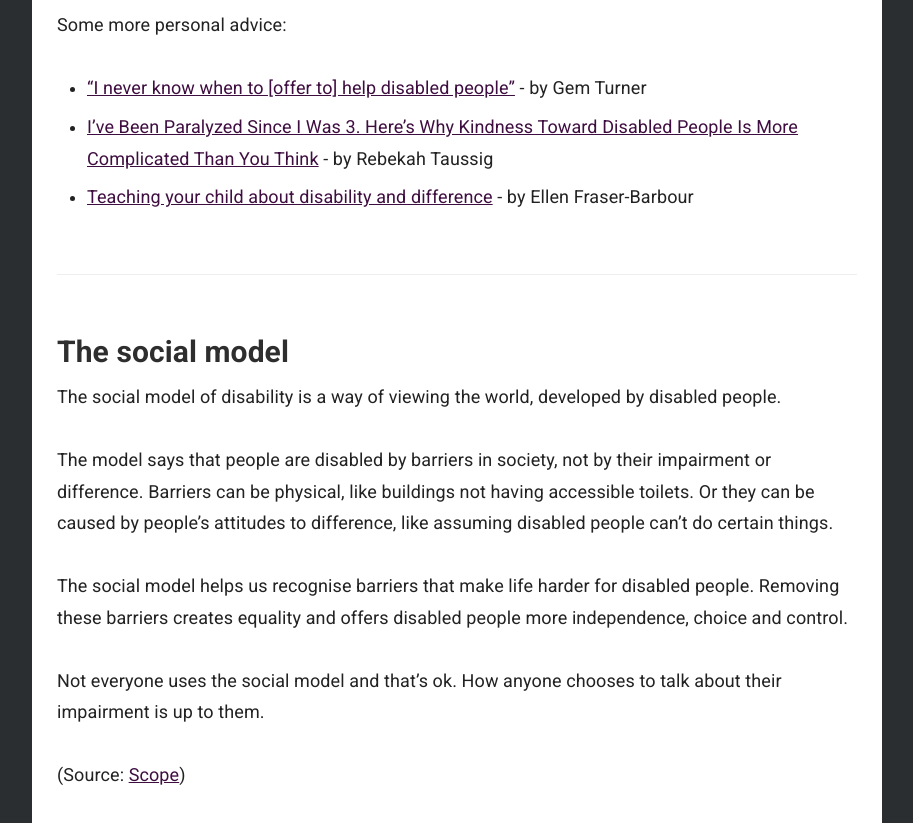
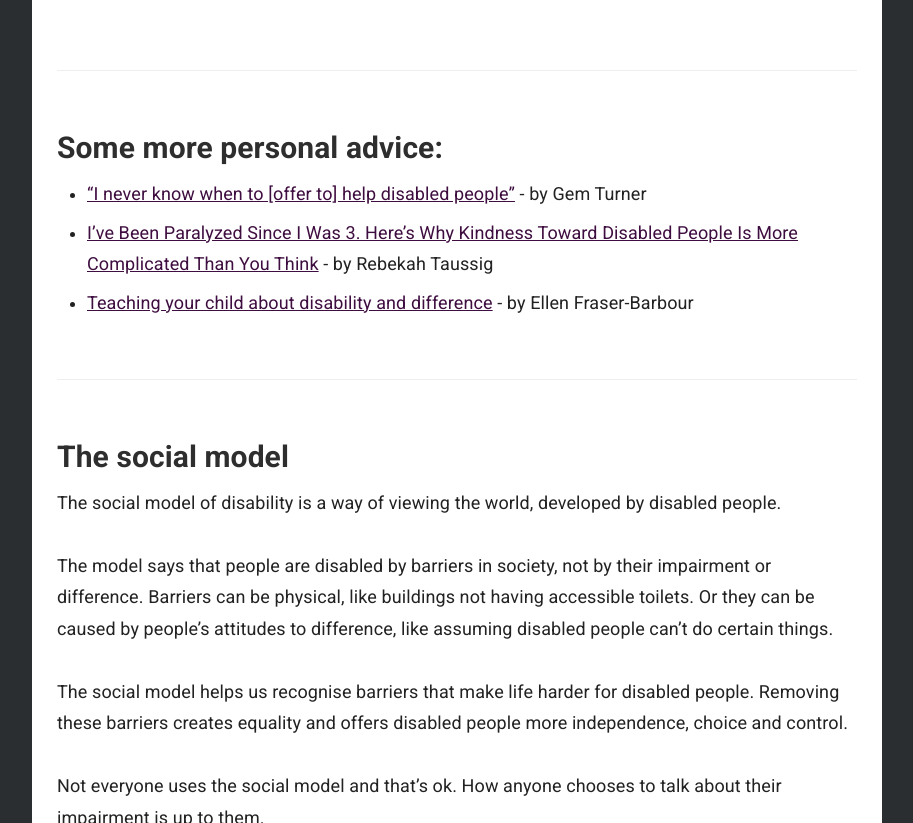
Before and after one commit to numbat70/inclusion2021, a Jekyll site: the page built from _docs/accessibility/general.md, in a window 1280 px wide. Shown: the part 1170-1993 px from the top of the page, without its empty margins (333-1246 px from the left). Built offline with Jekyll 4.4.1, drawn with Linux system fonts in a browser that asks for light colours; grey boxes are pictures that could not be loaded.

Commit message:
SK - improve heading

```diff
--- a/_docs/accessibility/general.md
+++ b/_docs/accessibility/general.md
@@ -22,7 +22,7 @@ For example: location (noise, slow wifi) health (tired, recovering) equipment (m
 This video from 2014 give some good basic principles
 <iframe width="560" height="315" src="https://www.youtube.com/embed/Gv1aDEFlXq8" frameborder="0" allow="accelerometer; autoplay; clipboard-write; encrypted-media; gyroscope; picture-in-picture" allowfullscreen></iframe>
 
-Some more personal advice:
+### Some more personal advice:
 - [“I never know when to [offer to] help disabled people”](https://gemturner.com/i-never-know-when-to-offer-to-help-disabled-people/) - by Gem Turner
 - [I've Been Paralyzed Since I Was 3. Here's Why Kindness Toward Disabled People Is More Complicated Than You Think](https://time.com/5881597/disability-kindness/) - by Rebekah Taussig
 - [Teaching your child about disability and difference](https://amp.abc.net.au/article/everyday/11739256) - by Ellen Fraser-Barbour
```
